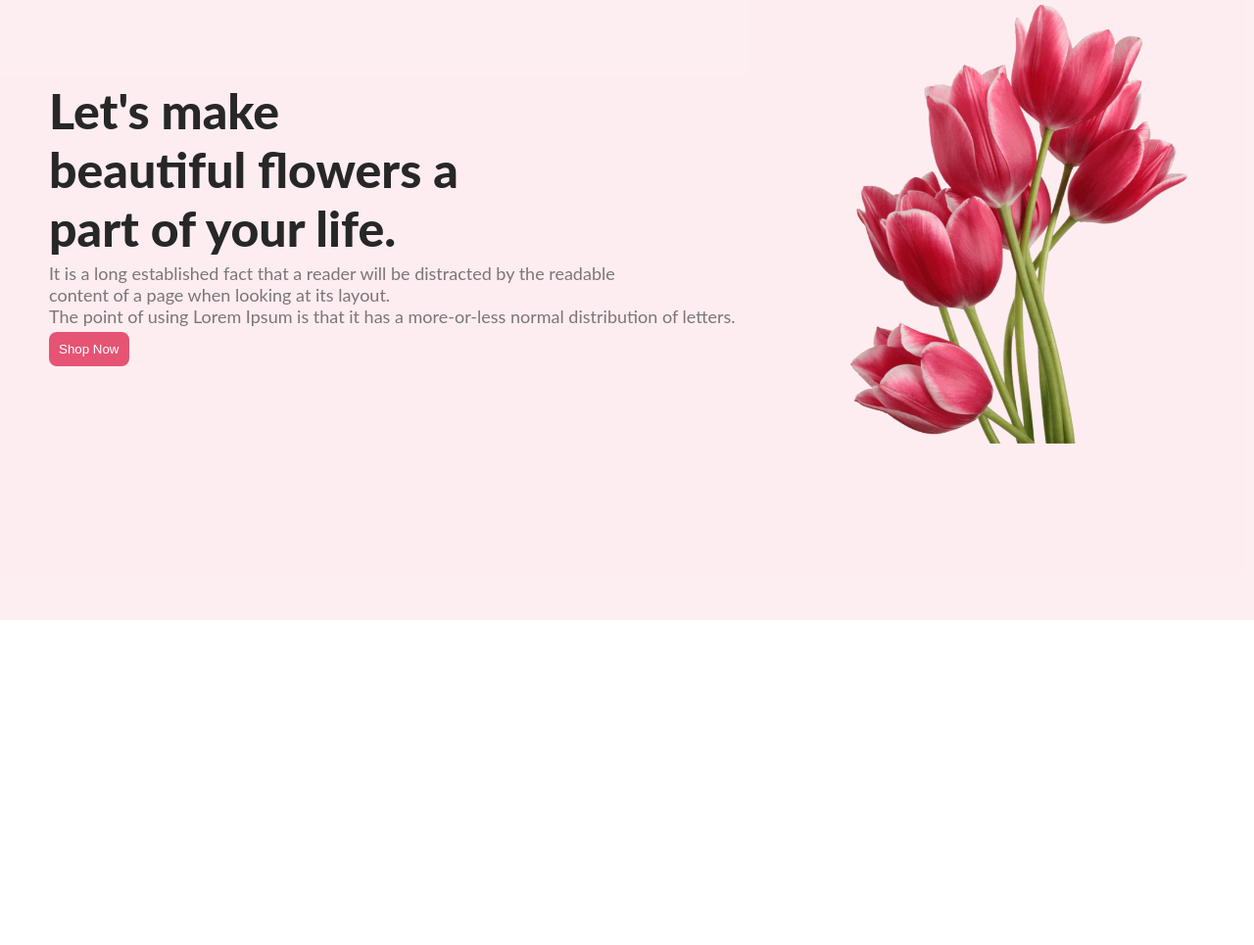
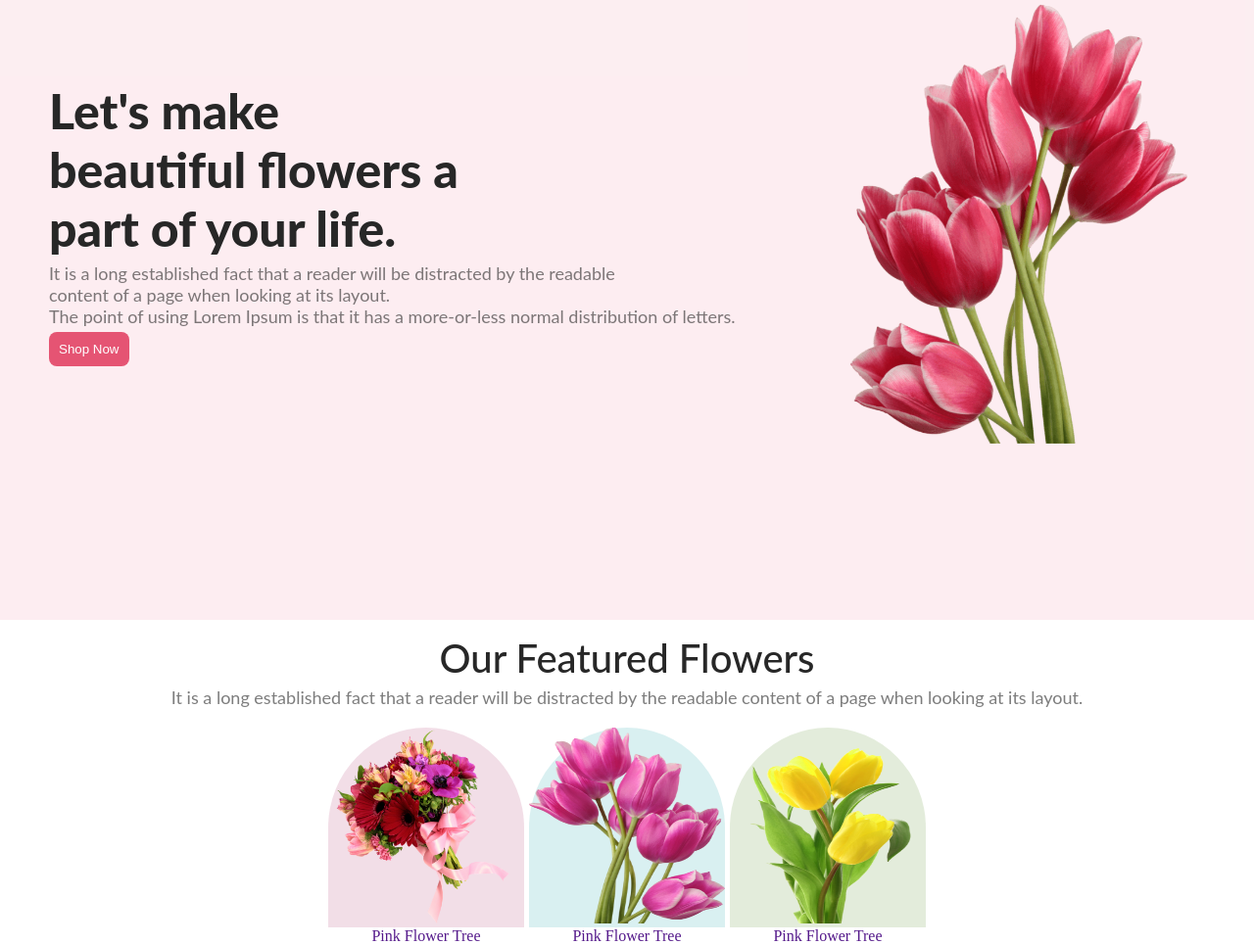
Before and after one commit to rexaulrana/best-flowers-shop, a plain HTML site: page index.html in a window 1280 px wide. Shown: the part 177-1142 px from the top of the page at 98% size. Before the commit the page ends 810 px from the top, so only its background shows below. Drawn offline with Linux system fonts and the light colour scheme.

Commit message:
features flower section added

```diff
--- a/index.html
+++ b/index.html
@@ -28,6 +28,37 @@
 
         <img class="header-img" src="./images/pngwing 10.png" alt="" />
       </div>
+
+      <div class="features-container">
+        <div class="feature">
+          <h4 class="feature-title">Our Featured Flowers</h4>
+          <p class="feature-description">
+            It is a long established fact that a reader will be distracted by
+            the readable content of a page when looking at its layout.
+          </p>
+        </div>
+        <div class="feature-flowers">
+          <div><div class="first-flower">
+            <img class="flower-img" src="./images/pngwing 5.png" alt="" />
+
+        </div>
+   <a href="">Pink Flower Tree</a>
+    </div>
+       <div>
+        <div class="second-flower">
+            <img class="flower-img" src="./images/pngwing 6.png" alt="" />
+          </div>
+          <a href="">Pink Flower Tree</a>
+       </div>
+
+       <div>
+        <div class="third-flower">
+            <img class="flower-img" src="./images/pngwing 7.png" alt="" />
+          </div>
+          <a href="">Pink Flower Tree</a>
+       </div>
+        </div>
+      </div>
     </header>
     <main></main>
     <footer></footer>
--- a/styles/style.css
+++ b/styles/style.css
@@ -9,6 +9,7 @@
     justify-content:space-between;
     align-items: center;
     padding: 5px 50px ;
+    margin-bottom: 15px;
 }
 
 .header-img{
@@ -41,3 +42,59 @@ border-style: none;
 background: #E55473;
 color: white;
 }
+
+/* header end */
+
+
+ .feature{
+    text-align: center;
+}
+.feature-title{
+
+    color: #272727;
+font-family: Lato;
+font-size: 40px;
+font-style: normal;
+font-weight: 500;
+}
+.feature-description{
+    color: rgba(39, 39, 39, 0.60);
+font-family: Lato;
+font-size: 18px;
+font-style: normal;
+font-weight: 400;
+margin-top: 5px;
+margin-bottom: 20px;
+}
+
+.feature-flowers{
+    display: flex;
+    justify-content:center;
+    gap: 5px;
+    text-align: center;
+
+}
+.flower-img{
+    height: 200px;
+    width: 200px;
+}
+
+.first-flower{
+    background-color:rgba(167, 33, 98, 0.15);
+border-radius:100% 100% 0 0;
+}
+
+.second-flower{
+background-color: rgba(5, 151, 160, 0.15);
+border-radius:100% 100% 0 0;
+
+}
+.third-flower{
+    background-color:rgba(71, 125, 17, 0.15);
+    border-radius:100% 100% 0 0;
+}
+
+a{
+    text-decoration: none;
+    text-align: center;
+}
```
